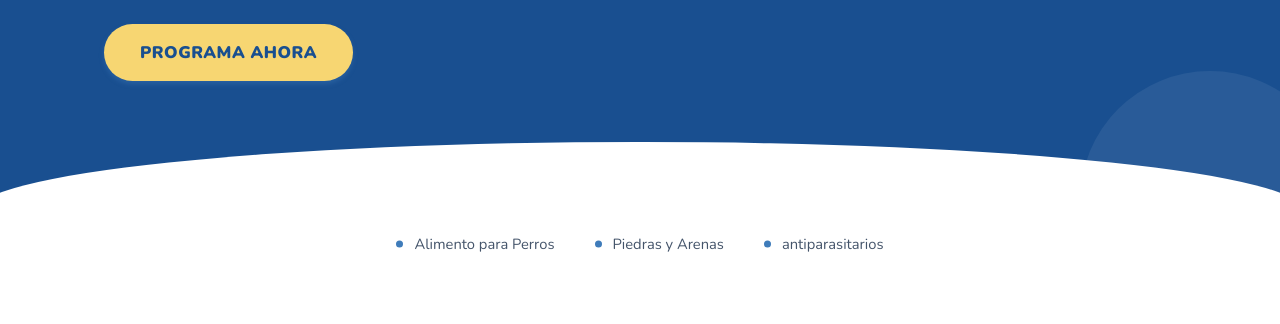
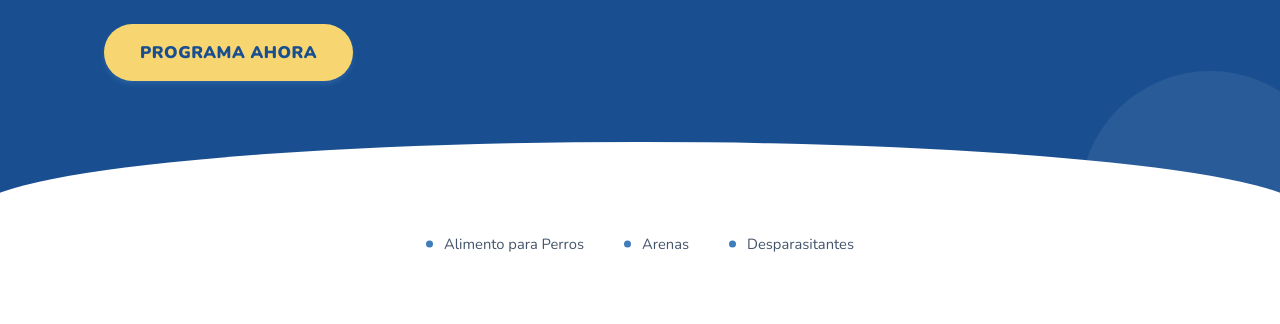
Before and after one commit to jteyssier-sys/envio-programado-colombia, a plain HTML site: page index.html in a window 1280 px wide. Shown: the part 457-781 px from the top of the page. Drawn offline with nearby package versions, Linux system fonts and the light colour scheme; a script that the page names is missing.

```diff
--- a/index.html
+++ b/index.html
@@ -27,7 +27,7 @@
           <span class="text-yellow">Después, ni lo piensas.</span>
         </h1>
         <p class="hero__sub">
-          Programas tu pedido una sola vez y te llega todos los meses, automáticamente. Nunca más tienes que acordarte de comprar
+          Programas tu pedido una sola vez y te llega todos los meses, automáticamente. Nunca más tienes que acordarte de comprar.
         </p>
         <a href="https://www.puppis.com.ar/3489?map=productClusterIds" target="_blank" class="btn btn--cta">PROGRAMA AHORA</a>
       </div>
@@ -97,9 +97,9 @@
   <!-- ============ TRUST BAR ============ -->
   <section class="trustbar">
     <div class="container trustbar__inner">
-      <span>Alimento para Perros</span>
-      <span>Piedras y Arenas</span>
-      <span>antiparasitarios</span>
+    	<span>Alimento para Perros</span>
+        <span>Arenas</span>
+        <span>Desparasitantes</span>
     </div>
   </section>
 
```
